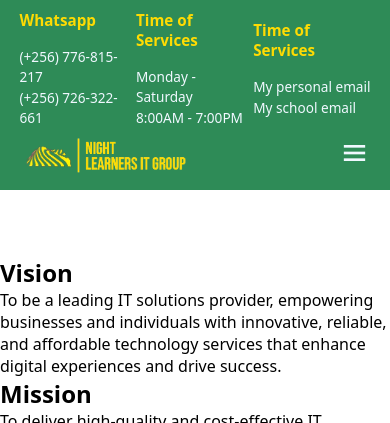
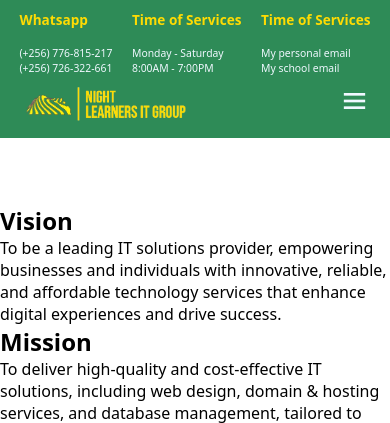
Before and after one commit to ReaganWokorach/IT-Online-Service, a PHP site: page / in a window 390 px wide. Shown: the top 423 px of the page. Run offline with PHP 8.4, Linux system fonts and the light colour scheme.

Commit message:
Improved the responsiveness of the Navbar across all files

```diff
--- a/styles.css
+++ b/styles.css
@@ -294,4 +294,14 @@ h3{
         padding: 0.5rem 1.1rem;
 
     }
+
+    @media (max-width: 394px) {
+        .topContact h2 {
+            font-size: 0.85rem;
+        }
+
+        .topContact p {
+            font-size: 0.65rem;
+        }
+    }
 }
```
Also changed, not shown: contact-us.css (+10 -0 lines), pricing .css (+10 -0 lines).
